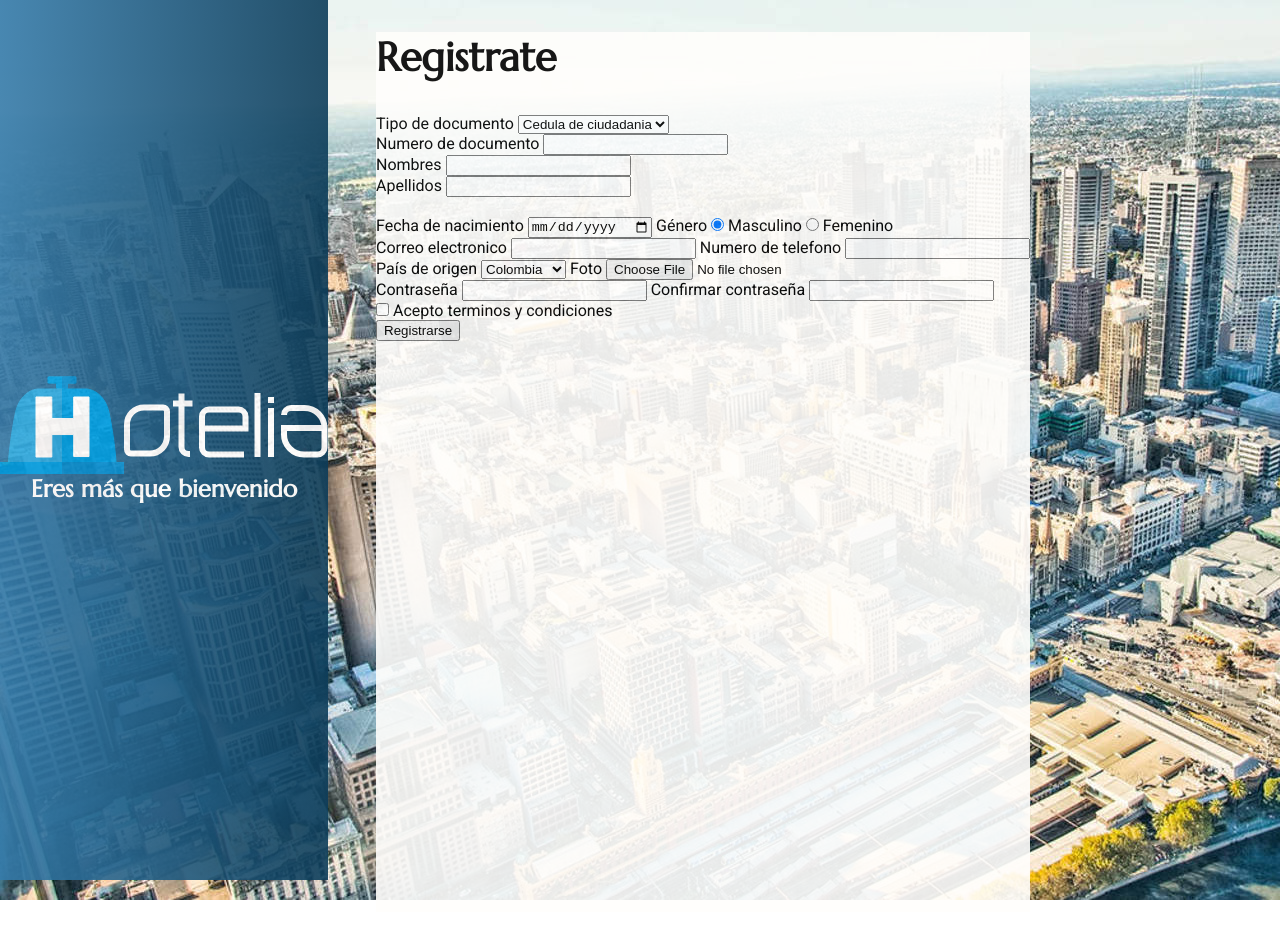
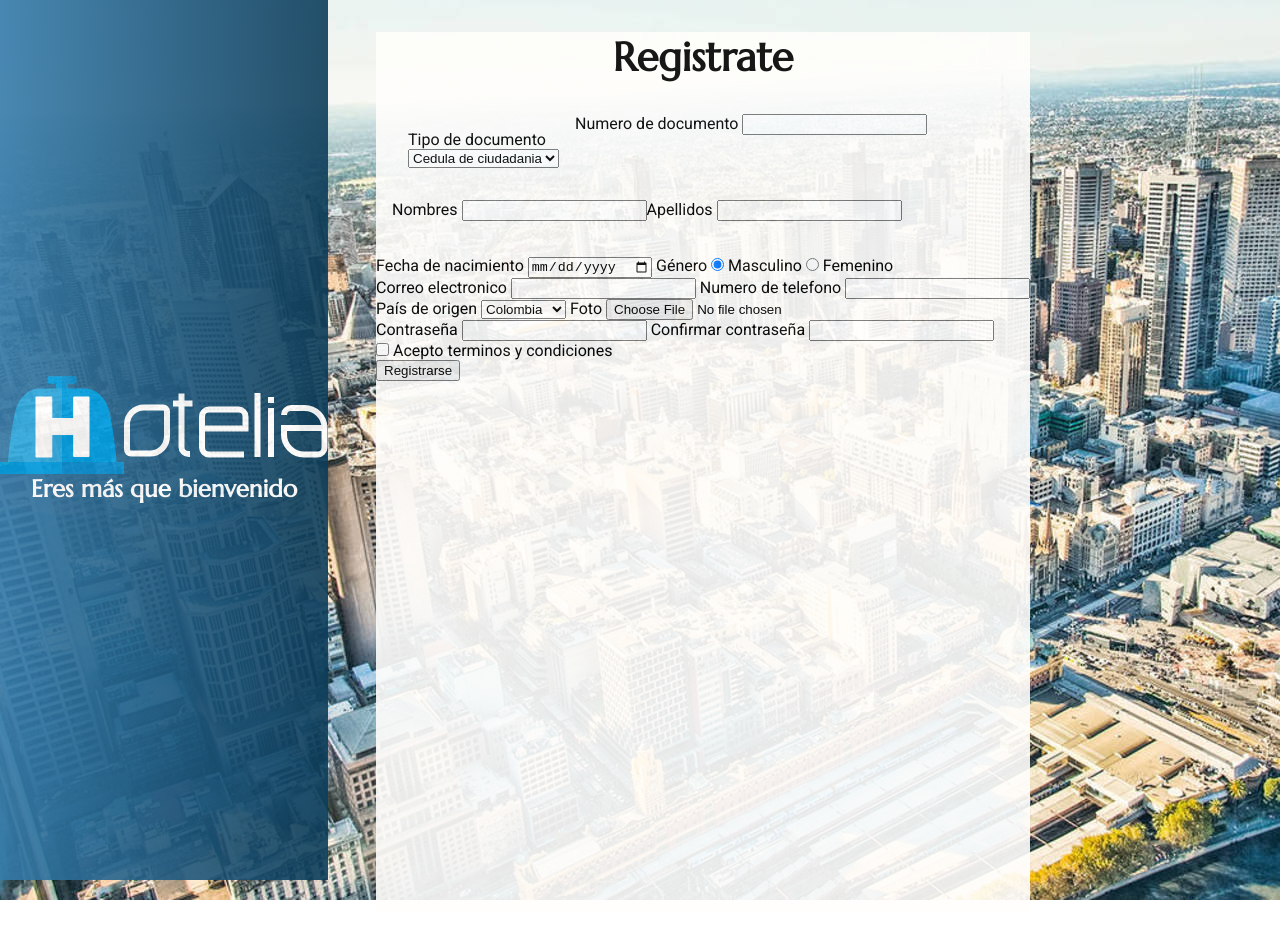
Before and after one commit to DarkfireT09/Hotelia-Web, a plain HTML site: page views/registros.html in a window 1280 px wide. Drawn offline with Linux system fonts and the light colour scheme.

Commit message:
avance formulario

```diff
--- a/assets/css/registry.css
+++ b/assets/css/registry.css
@@ -67,7 +67,6 @@ h5 {
         width: max-content;
         background: var(--fondo);
         opacity: 0.9;
-        /* Copilot I want to separate the classes bienvenidos and registroForm */
         align-items: center;
         margin: 2rem 3rem 2rem 3rem;
     }
@@ -76,7 +75,19 @@ h5 {
         font-size: 2.5rem;
         color: var(--negro2);
         margin-bottom: 2rem;
-        align-self: center;
+        text-align: center;
+    }
+
+    .filaForm{
+        display: flex;
+        flex-direction: row;
+        margin: 1rem 1rem 1rem 1rem;
+    }
+
+    .itemForm{
+        display: flex;
+        flex-direction: column;
+        margin: 1rem 1rem 1rem 1rem;
     }
 
 }
--- a/views/registros.html
+++ b/views/registros.html
@@ -20,9 +20,9 @@
             <div class="formulario">
                 <form>
 
-                    <div>
+                    <div class="filaForm">
+                        <div class="itemForm">
                             <label for="Tipo de documento">Tipo de documento </label>
-
                             <select name="Tipo de documento" id="Tipo de documento">
                                 <option value="Cedula de ciudadania">Cedula de ciudadania</option>
                                 <option value="Cedula de extranjeria">Cedula de extranjeria</option>
@@ -34,7 +34,10 @@
                             <label for="Numero de documento">Numero de documento</label>
                             <input type="number" name="Numero de documento" id="Numero de documento">
                         </div>
+                    </div>
 
+
+                    <div class="filaForm">
                         <div>
                             <label for="Nombres">Nombres</label>
                             <input type="text" name="Nombres" id="Nombres">
@@ -43,6 +46,7 @@
                         <div>
                             <label for="Apellidos">Apellidos</label>
                             <input type="text" name="Apellidos" id="Apellidos">
+                        </div>
                     </div>
 
                     <br>
```
Lines whose indentation alone changed are shown as unchanged.
